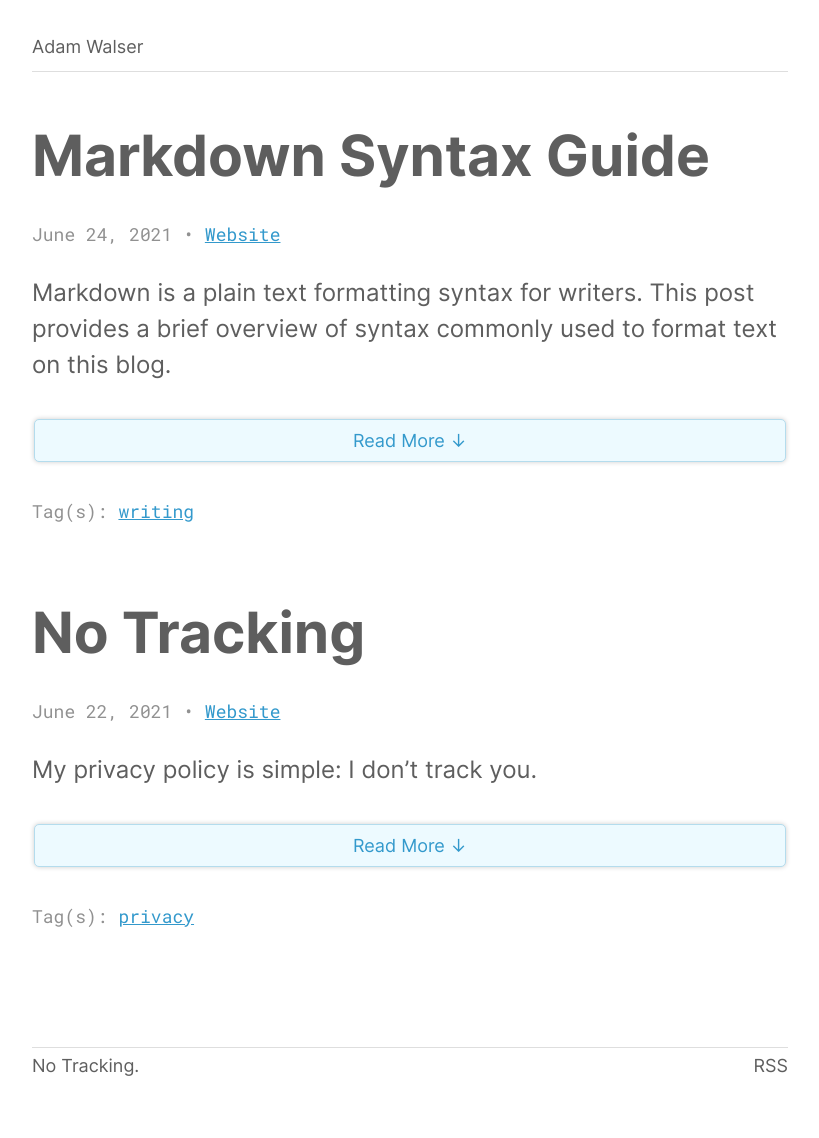
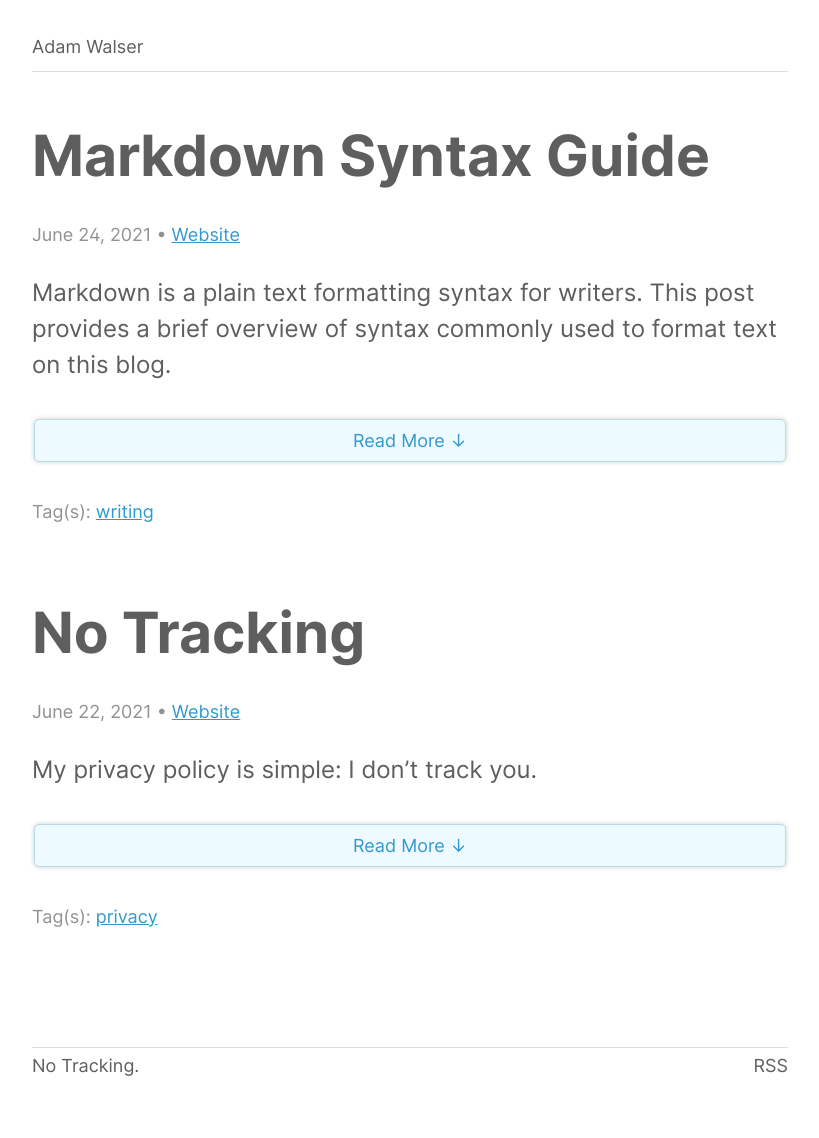
Before and after one commit to ajpwalser/ajpwalser.github.io, a Jekyll site: the page built from index.html, in a window 1280 px wide. Shown: the whole page, without its empty margins (230-1049 px from the left). Built offline with Jekyll 4.4.1, drawn with Linux system fonts in a browser that asks for light colours; the list of posts is cut into pages by our own code.

Commit message:
Update style.css

```diff
--- a/css/style.css
+++ b/css/style.css
@@ -190,7 +190,6 @@ time,
 .meta,
 figcaption,
 .license {
-	font-family: 'Roboto Mono', ui-monospace, SFMono-Regular, SF Mono, Consolas, Liberation Mono, Menlo, monospace;
 	color: var(--meta);
 	font-size: 75%;
 }
```
